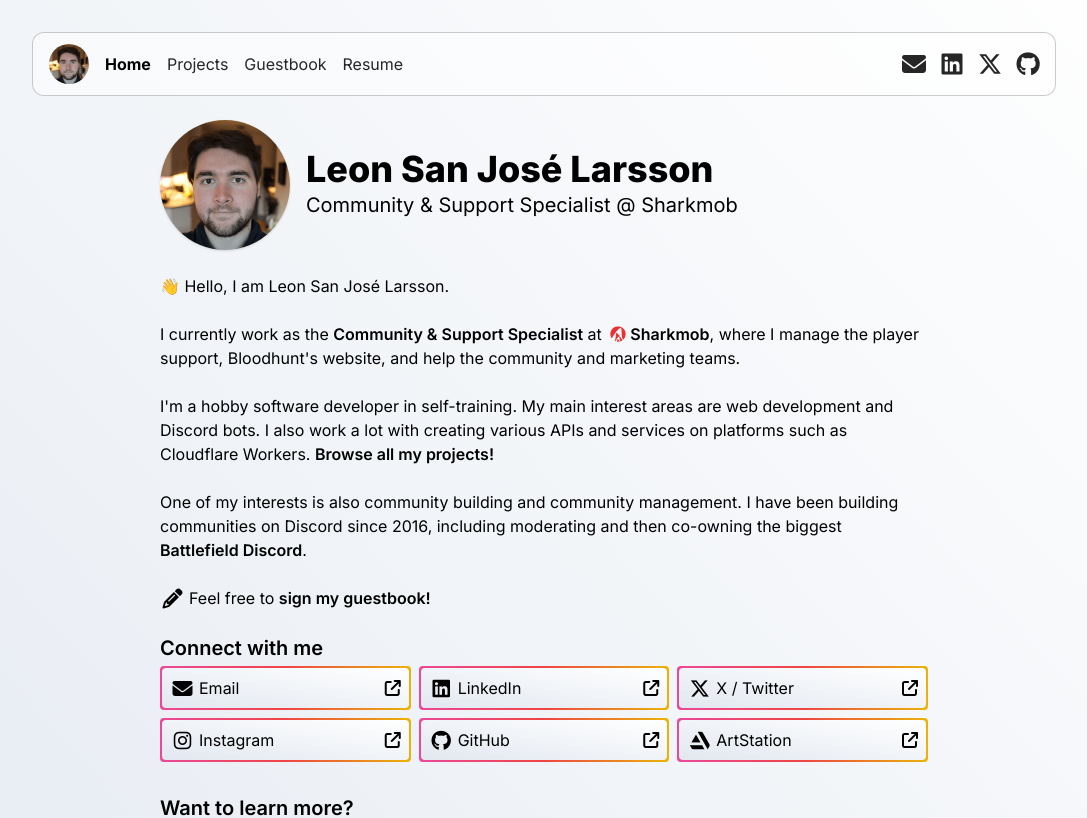
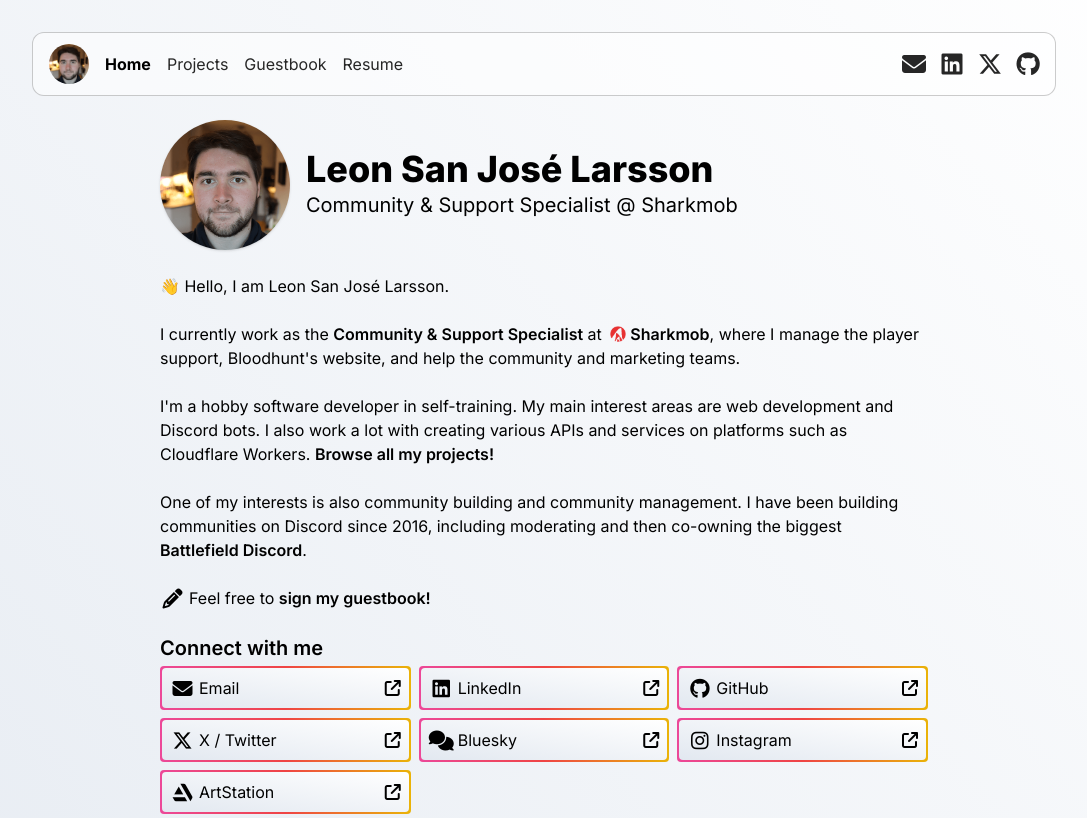
Before and after one commit to leonlarsson/leon-home, a Next.js app: page / in a window 1280 px wide. Shown: the top 818 px of the page, without its empty margins (96-1183 px from the left). Built offline with nearby package versions, Linux system fonts and the light colour scheme; no server answers.

Commit message:
home: add Bluesky link

```diff
--- a/app/(main)/page.tsx
+++ b/app/(main)/page.tsx
@@ -74,9 +74,10 @@ export default () => {
             {[
               { title: "Email", url: "mailto:leonlarsson8@gmail.com", iconClasses: "fa-solid fa-envelope" },
               { title: "LinkedIn", url: "https://www.linkedin.com/in/leonlarsson/", iconClasses: "fa-brands fa-linkedin" },
+              { title: "GitHub", url: "https://github.com/leonlarsson", iconClasses: "fa-brands fa-github" },
               { title: "X / Twitter", url: "https://x.com/MozzyFX", iconClasses: "fa-brands fa-x-twitter" },
+              { title: "Bluesky", url: "https://bsky.app/profile/leon.ms", iconClasses: "fa-solid fa-comments" },
               { title: "Instagram", url: "https://www.instagram.com/leonsjlarsson/", iconClasses: "fa-brands fa-instagram" },
-              { title: "GitHub", url: "https://github.com/leonlarsson", iconClasses: "fa-brands fa-github" },
               { title: "ArtStation", url: "https://www.artstation.com/leonlarsson", iconClasses: "fa-brands fa-artstation" }
             ].map(({ title, url, iconClasses }) => (
               <GradientBorder padding="p-[2px]" hoverable>
```
